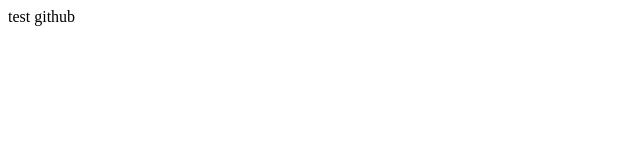
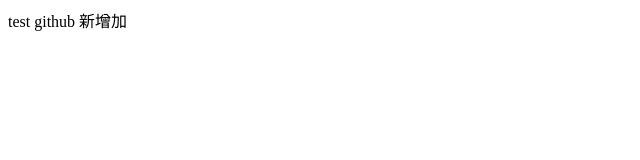
Before and after one commit to mint-xgy/site, a plain HTML site: page index.html in a window 1280 px wide. Shown: the whole page, without its empty margins (0-640 px from the left). Drawn offline with Linux system fonts and the light colour scheme.

Commit message:
html
新增加

```diff
--- a/index.html
+++ b/index.html
@@ -6,5 +6,6 @@
 </head>
 <body>
 	test github
+	新增加
 </body>
 </html>
```
